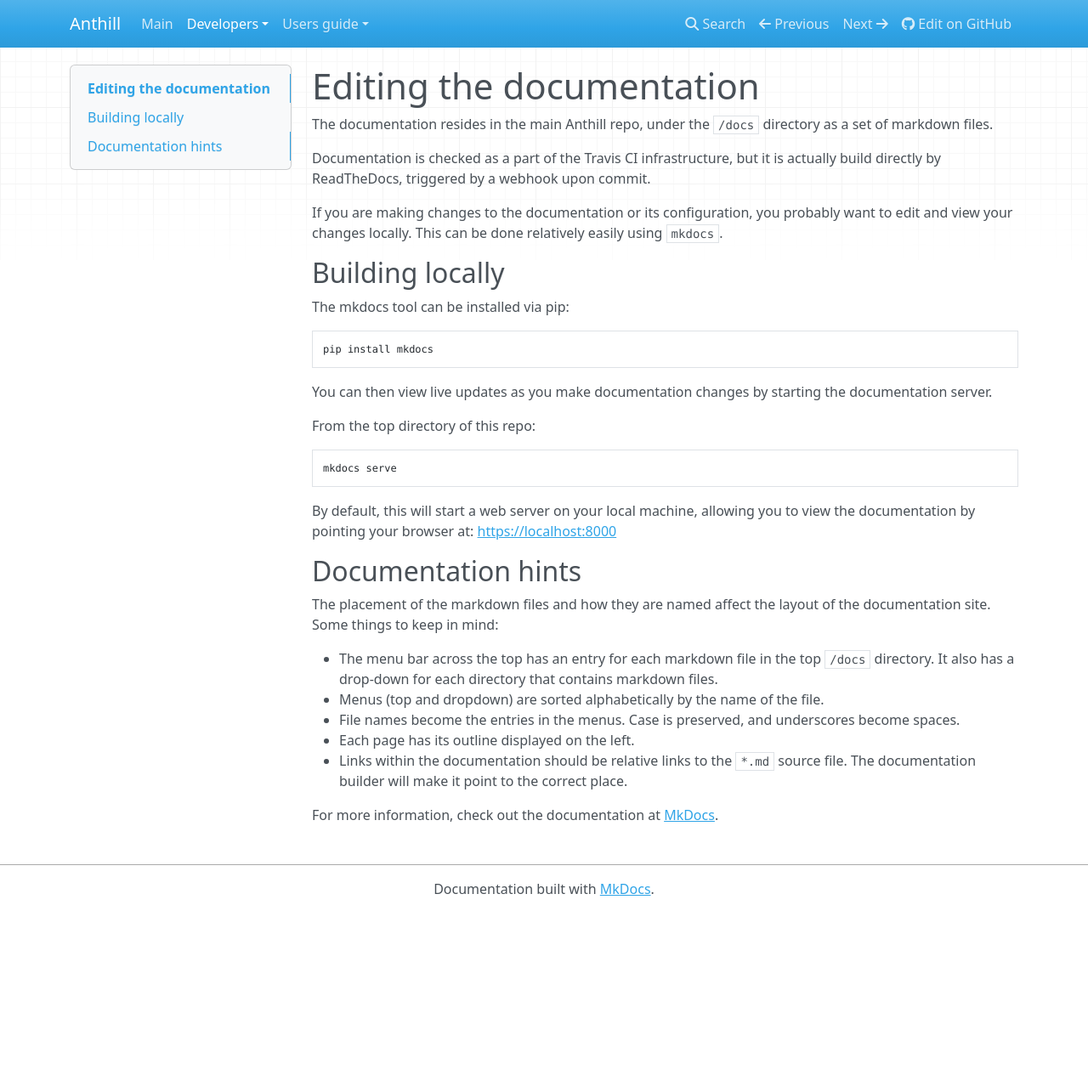
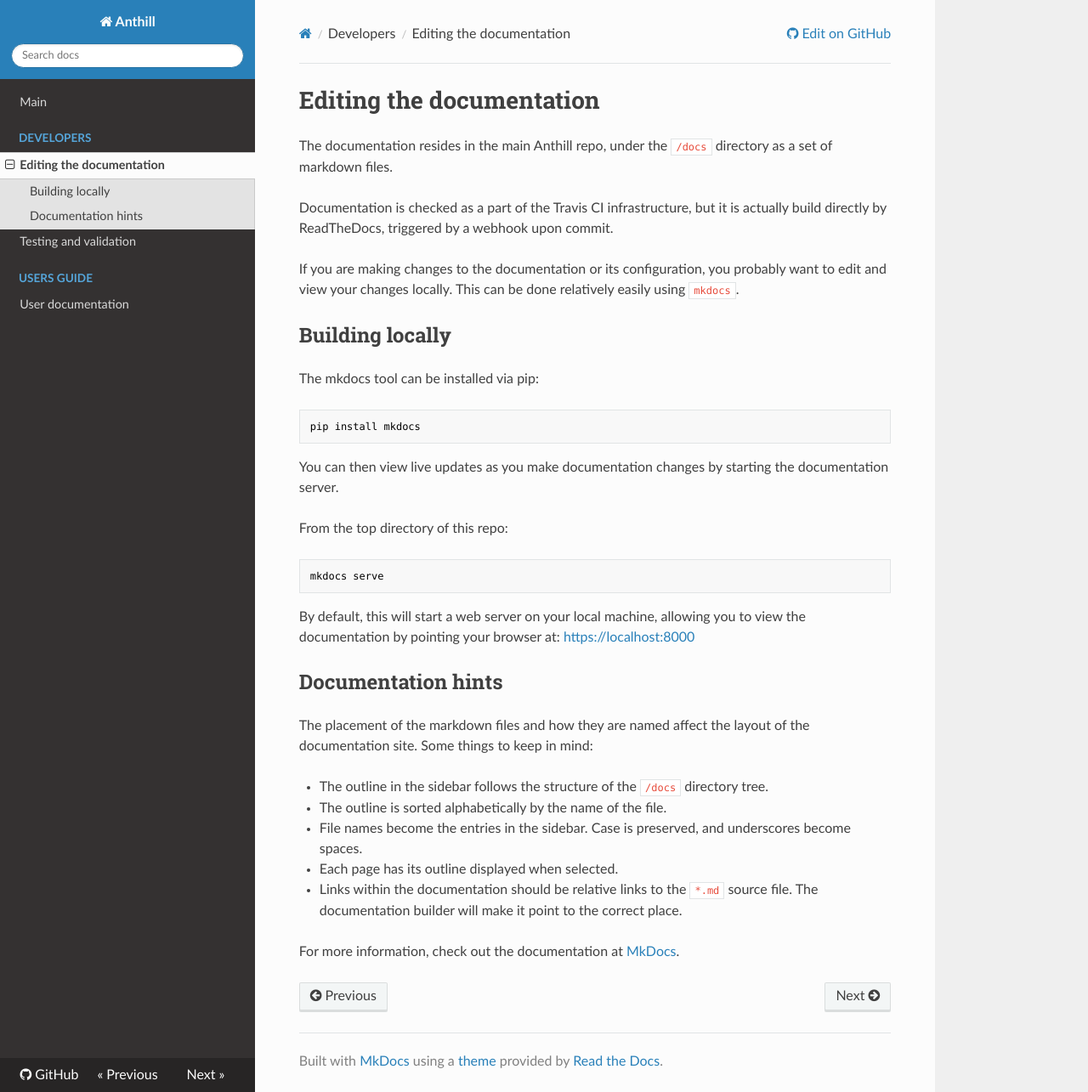
Before and after one commit to gluster/anthill, an MkDocs documentation site: the page built from docs/Developers/Editing_the_documentation.md, in a window 1280 px wide and 1285 px high. Shown: the whole window at 85% size. Built offline with MkDocs 1.6.1, drawn with Linux system fonts in a browser that asks for light colours; nearby versions of some CDN libraries.

Commit message:
Fix theme to match readthedocs
- Change mkdocs theme to readthedocs
- Update documentation to properly describe the theme

Signed-off-by: John Strunk <jstrunk@redhat.com>

```diff
--- a/docs/Developers/Editing_the_documentation.md
+++ b/docs/Developers/Editing_the_documentation.md
@@ -36,13 +36,12 @@ view the documentation by pointing your browser at:
 The placement of the markdown files and how they are named affect the layout of
 the documentation site. Some things to keep in mind:
 
-- The menu bar across the top has an entry for each markdown file in the top
-  `/docs` directory. It also has a drop-down for each directory that contains
-  markdown files.
-- Menus (top and dropdown) are sorted alphabetically by the name of the file.
-- File names become the entries in the menus. Case is preserved, and
+- The outline in the sidebar follows the structure of the `/docs` directory
+  tree.
+- The outline is sorted alphabetically by the name of the file.
+- File names become the entries in the sidebar. Case is preserved, and
   underscores become spaces.
-- Each page has its outline displayed on the left.
+- Each page has its outline displayed when selected.
 - Links within the documentation should be relative links to the `*.md` source
   file. The documentation builder will make it point to the correct place.
 
--- a/mkdocs.yml
+++ b/mkdocs.yml
@@ -6,7 +6,7 @@ site_name: "Anthill"
 site_description: "A Kubernetes/OpenShift operator to manage Gluster clusters"
 repo_url: "https://github.com/gluster/anthill/"
 edit_uri: "blob/master/docs/"
-# readthedocs.org supports only mkdocs or readthedocs themes
-theme: "mkdocs"
+# readthedocs.org supports only readthedocs theme
+theme: "readthedocs"
 # Broken documentation links break the build
 strict: true
```
